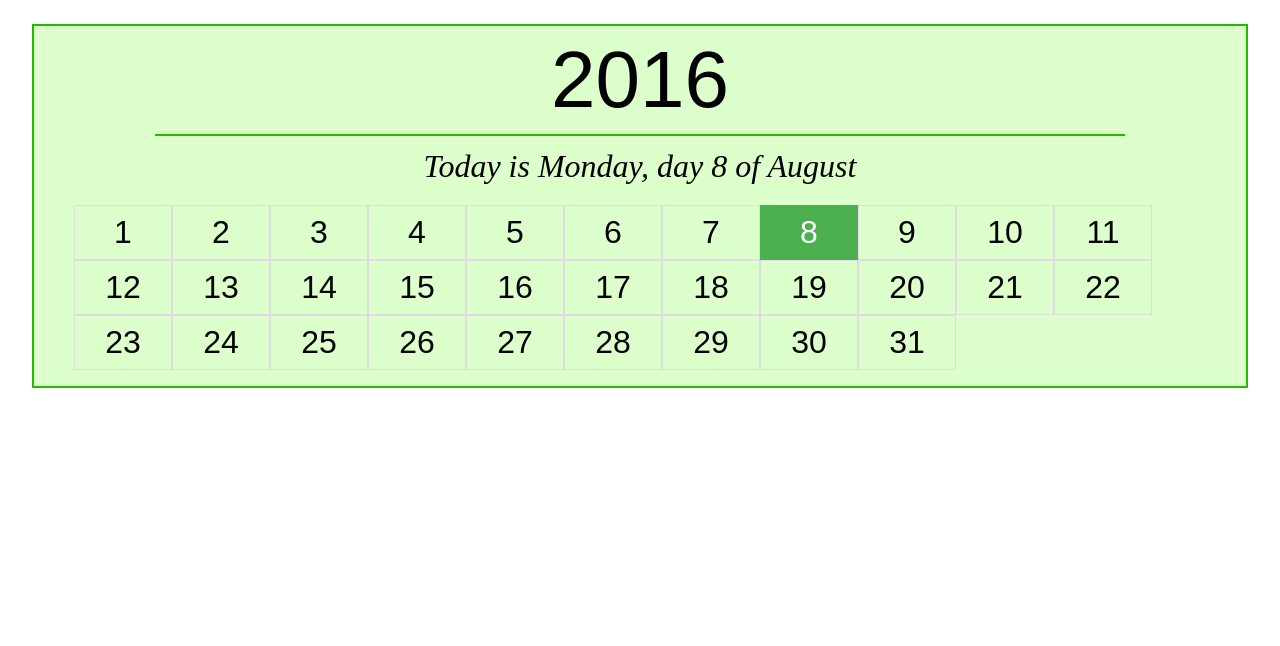
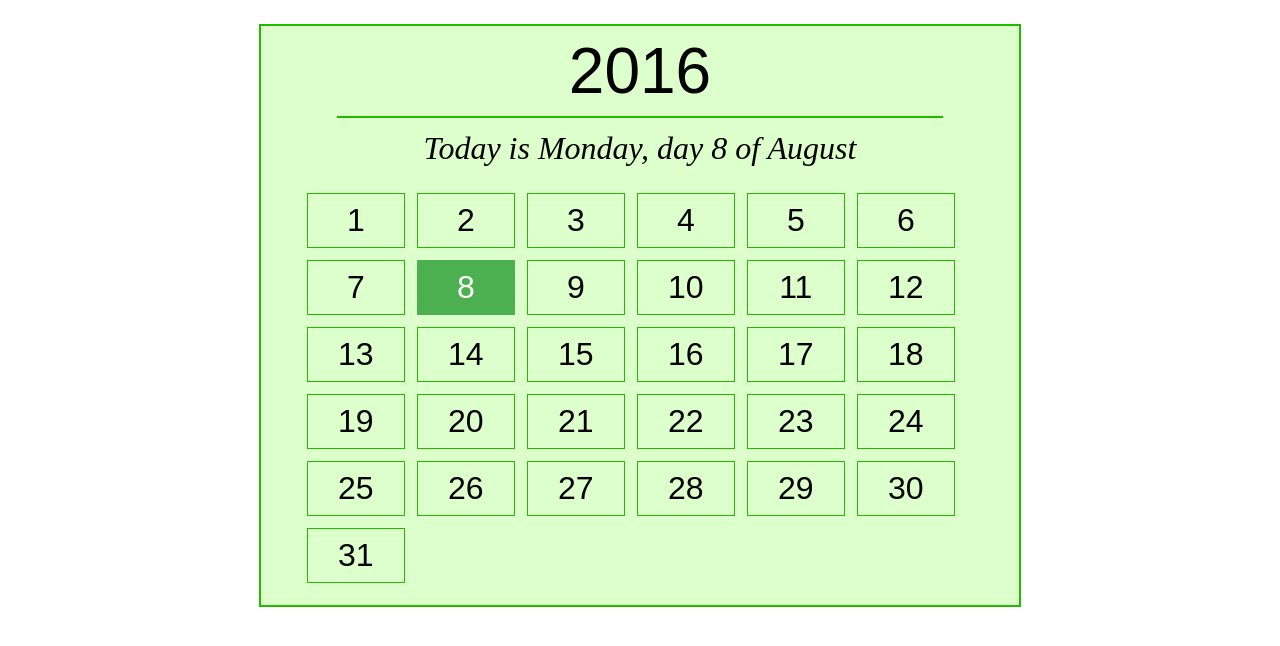
Before and after one commit to computerguy011/computerguy011.github.io, a plain HTML site: page calendar.html in a window 1280 px wide. Drawn offline with Linux system fonts and the light colour scheme.

Commit message:
Add files via upload

```diff
--- a/calendar.html
+++ b/calendar.html
@@ -5,6 +5,9 @@
     border: solid #2b0 2px;
     margin: 24px;
     background-color: #dfc;
+    width: 60%;
+    margin-left: auto;
+    margin-right: auto;
 }
 
 #year {
@@ -12,7 +15,7 @@
     padding: 8px;
     margin-left: 10%;
     margin-right: 10%;
-    font-size: 5em;
+    font-size: 4em;
     font-family: sans-serif;
     text-align: center;
 }
@@ -40,8 +43,9 @@ ul.days li a {
     color: black;
     padding: 8px 8px;
     text-decoration: none;
-    border: 1px solid #ddd;
+    border: 1px solid #2b0;
     transition: background-color .5s;
+    margin: 6px;
 
 }
 
@@ -64,10 +68,8 @@ ul.days li a:hover:not(.active) {
 
 
 <html>
-
     <head>
     </head>
-
     <body>
 
         <div id="container">
@@ -85,9 +87,7 @@ ul.days li a:hover:not(.active) {
             </div>
 
         </div>
-
     </body>
-
 </html>
 
 <!-- -->
@@ -149,5 +149,4 @@ ul.days li a:hover:not(.active) {
         return dayContainer;
     };
 
-
 </script>
```
